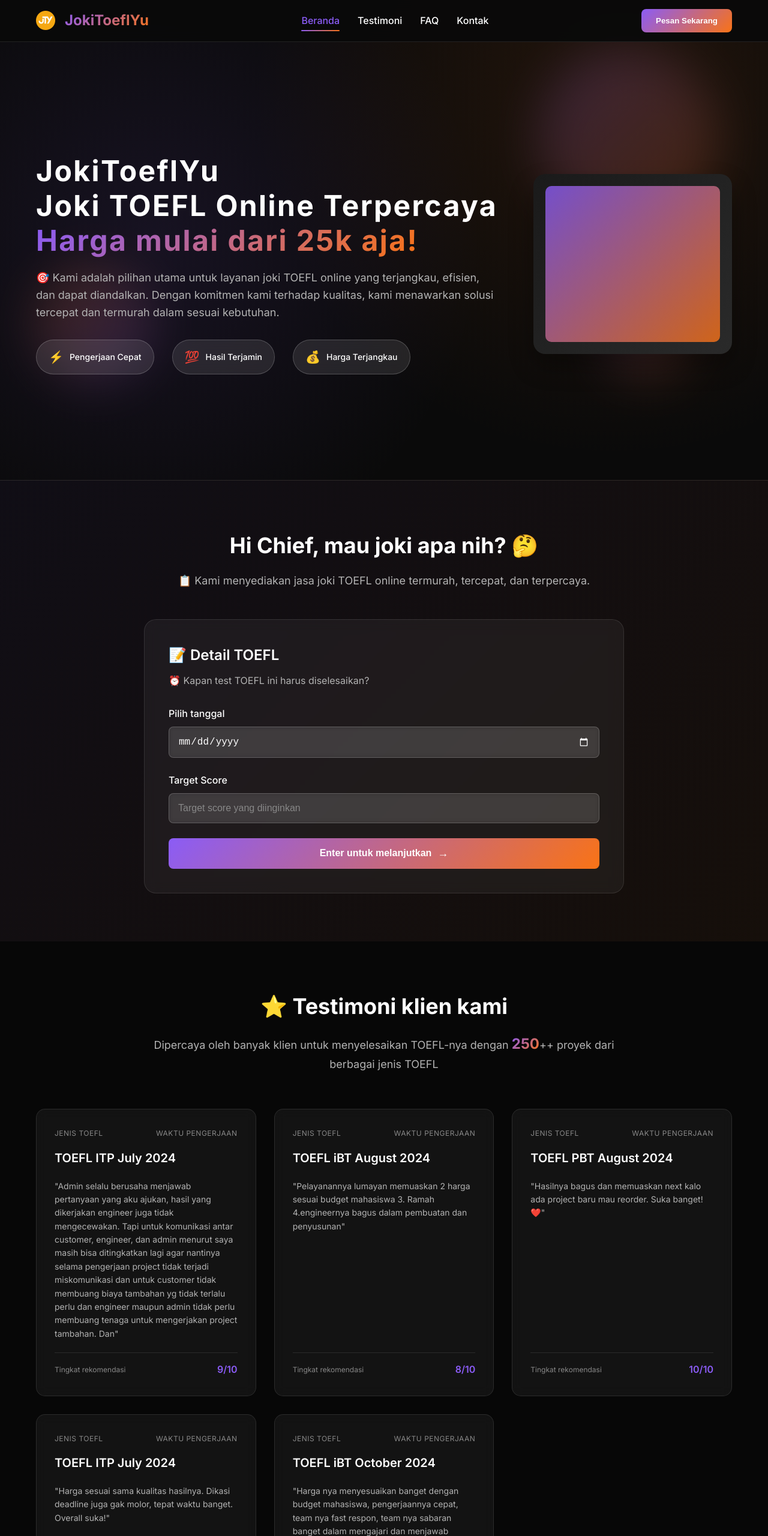
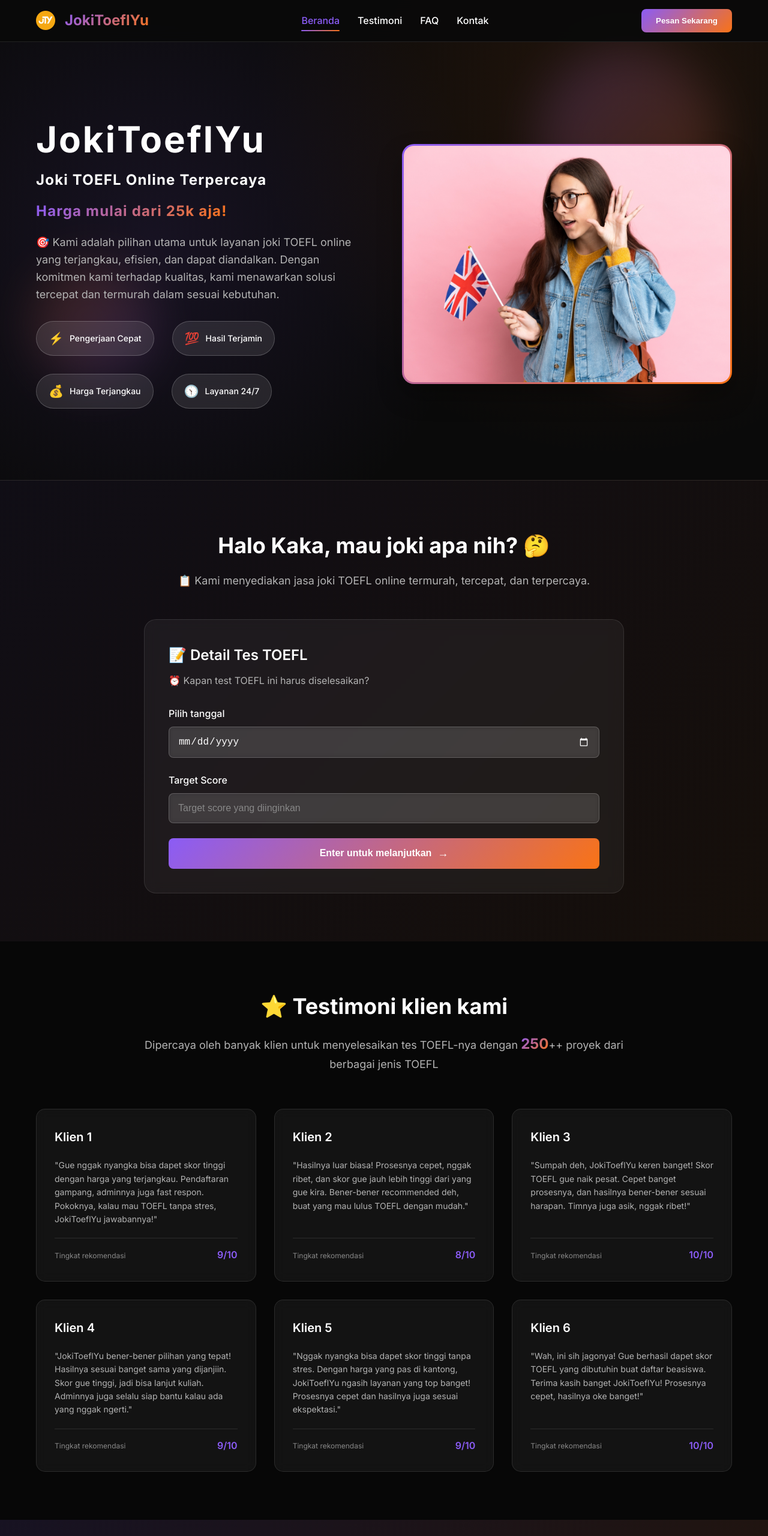
Before and after one commit to zaadunnzx/web-toeflyu, a plain HTML site: page index.html in a window 1280 px wide. Shown: the top 2560 px of the page at 60% size. Drawn offline with Linux system fonts and the light colour scheme.

Commit message:
fix lagi

```diff
--- a/index.html
+++ b/index.html
@@ -62,11 +62,15 @@
                             <span class="feature-icon">💰</span>
                             <span class="feature-text">Harga Terjangkau</span>
                         </div>
+                        <div class="feature-item">
+                            <span class="feature-icon">🕥</span>
+                            <span class="feature-text">Layanan 24/7</span>
+                        </div>
                     </div>
                 </div>
                 <div class="hero-image">
-                    <div class="laptop-mockup">
-                        <div class="laptop-screen"></div>
+                    <div class="hero-photo">
+                        <img src="orang.jpg" alt="TOEFL Expert" class="hero-person-img">
                     </div>
                 </div>
             </div>
@@ -77,12 +81,12 @@
     <section class="project-form">
         <div class="container">
             <div class="form-content">
-                <h2 class="form-title">Hi Chief, mau joki apa nih? 🤔</h2>
+                <h2 class="form-title">Halo Kaka, mau joki apa nih? 🤔</h2>
                 <p class="form-subtitle">📋 Kami menyediakan jasa joki TOEFL online termurah, tercepat, dan terpercaya.</p>
 
                 <div class="form-container">
                     <div class="form-section">
-                        <h3 class="section-title">📝 Detail TOEFL</h3>
+                        <h3 class="section-title">📝 Detail Tes TOEFL</h3>
                         <p class="section-subtitle">⏰ Kapan test TOEFL ini harus diselesaikan?</p>
 
                         <div class="form-group">
@@ -109,17 +113,14 @@
     <section class="testimonials" id="testimoni">
         <div class="container">
             <h2 class="section-title">⭐ Testimoni klien kami</h2>
-            <p class="section-subtitle">Dipercaya oleh banyak klien untuk menyelesaikan TOEFL-nya dengan <span class="counter" data-target="250">0</span>++ proyek dari berbagai jenis TOEFL</p>
+            <p class="section-subtitle">Dipercaya oleh banyak klien untuk menyelesaikan tes TOEFL-nya dengan <span class="counter" data-target="250">0</span>++ proyek dari berbagai jenis TOEFL</p>
 
             <div class="testimonial-grid">
                 <div class="testimonial-card">
-                    <div class="testimonial-header">
-                        <span class="testimonial-type">Jenis TOEFL</span>
-                        <span class="testimonial-date">Waktu Pengerjaan</span>
-                    </div>
-                    <h3 class="testimonial-title">TOEFL ITP July 2024</h3>
+
+                    <h3 class="testimonial-title">Klien 1</h3>
                     <p class="testimonial-content">
-                        "Admin selalu berusaha menjawab pertanyaan yang aku ajukan, hasil yang dikerjakan engineer juga tidak mengecewakan. Tapi untuk komunikasi antar customer, engineer, dan admin menurut saya masih bisa ditingkatkan lagi agar nantinya selama pengerjaan project tidak terjadi miskomunikasi dan untuk customer tidak membuang biaya tambahan yg tidak terlalu perlu dan engineer maupun admin tidak perlu membuang tenaga untuk mengerjakan project tambahan. Dan"
+                    "Gue nggak nyangka bisa dapet skor tinggi dengan harga yang terjangkau. Pendaftaran gampang, adminnya juga fast respon. Pokoknya, kalau mau TOEFL tanpa stres, JokiToeflYu jawabannya!"
                     </p>
                     <div class="testimonial-rating">
                         <span class="rating-label">Tingkat rekomendasi</span>
@@ -128,13 +129,10 @@
                 </div>
 
                 <div class="testimonial-card">
-                    <div class="testimonial-header">
-                        <span class="testimonial-type">Jenis TOEFL</span>
-                        <span class="testimonial-date">Waktu Pengerjaan</span>
-                    </div>
-                    <h3 class="testimonial-title">TOEFL iBT August 2024</h3>
+
+                    <h3 class="testimonial-title">Klien 2</h3>
                     <p class="testimonial-content">
-                        "Pelayanannya lumayan memuaskan 2 harga sesuai budget mahasiswa 3. Ramah 4.engineernya bagus dalam pembuatan dan penyusunan"
+                       "Hasilnya luar biasa! Prosesnya cepet, nggak ribet, dan skor gue jauh lebih tinggi dari yang gue kira. Bener-bener recommended deh, buat yang mau lulus TOEFL dengan mudah."
                     </p>
                     <div class="testimonial-rating">
                         <span class="rating-label">Tingkat rekomendasi</span>
@@ -143,13 +141,10 @@
                 </div>
 
                 <div class="testimonial-card">
-                    <div class="testimonial-header">
-                        <span class="testimonial-type">Jenis TOEFL</span>
-                        <span class="testimonial-date">Waktu Pengerjaan</span>
-                    </div>
-                    <h3 class="testimonial-title">TOEFL PBT August 2024</h3>
+
+                    <h3 class="testimonial-title">Klien 3</h3>
                     <p class="testimonial-content">
-                        "Hasilnya bagus dan memuaskan next kalo ada project baru mau reorder. Suka banget! ❤️"
+                    "Sumpah deh, JokiToeflYu keren banget! Skor TOEFL gue naik pesat. Cepet banget prosesnya, dan hasilnya bener-bener sesuai harapan. Timnya juga asik, nggak ribet!"
                     </p>
                     <div class="testimonial-rating">
                         <span class="rating-label">Tingkat rekomendasi</span>
@@ -158,13 +153,10 @@
                 </div>
 
                 <div class="testimonial-card">
-                    <div class="testimonial-header">
-                        <span class="testimonial-type">Jenis TOEFL</span>
-                        <span class="testimonial-date">Waktu Pengerjaan</span>
-                    </div>
-                    <h3 class="testimonial-title">TOEFL ITP July 2024</h3>
+
+                    <h3 class="testimonial-title">Klien 4</h3>
                     <p class="testimonial-content">
-                        "Harga sesuai sama kualitas hasilnya. Dikasi deadline juga gak molor, tepat waktu banget. Overall suka!"
+                    "JokiToeflYu bener-bener pilihan yang tepat! Hasilnya sesuai banget sama yang dijanjiin. Skor gue tinggi, jadi bisa lanjut kuliah. Adminnya juga selalu siap bantu kalau ada yang nggak ngerti."
                     </p>
                     <div class="testimonial-rating">
                         <span class="rating-label">Tingkat rekomendasi</span>
@@ -173,13 +165,22 @@
                 </div>
 
                 <div class="testimonial-card">
-                    <div class="testimonial-header">
-                        <span class="testimonial-type">Jenis TOEFL</span>
-                        <span class="testimonial-date">Waktu Pengerjaan</span>
+
+                    <h3 class="testimonial-title">Klien 5</h3>
+                    <p class="testimonial-content">
+                    "Nggak nyangka bisa dapet skor tinggi tanpa stres. Dengan harga yang pas di kantong, JokiToeflYu ngasih layanan yang top banget! Prosesnya cepet dan hasilnya juga sesuai ekspektasi."
+                    </p>
+                    <div class="testimonial-rating">
+                        <span class="rating-label">Tingkat rekomendasi</span>
+                        <span class="rating-score">9/10</span>
                     </div>
-                    <h3 class="testimonial-title">TOEFL iBT October 2024</h3>
+                </div>
+
+                <div class="testimonial-card">
+
+                    <h3 class="testimonial-title">Klien 6</h3>
                     <p class="testimonial-content">
-                        "Harga nya menyesuaikan banget dengan budget mahasiswa, pengerjaannya cepat, team nya fast respon, team nya sabaran banget dalam mengajari dan menjawab semua pertanyaan, intinya keren dah. continued success for team JokiToeflYu."
+                    "Wah, ini sih jagonya! Gue berhasil dapet skor TOEFL yang dibutuhin buat daftar beasiswa. Terima kasih banget JokiToeflYu! Prosesnya cepet, hasilnya oke banget!"
                     </p>
                     <div class="testimonial-rating">
                         <span class="rating-label">Tingkat rekomendasi</span>
@@ -207,7 +208,7 @@
             <div class="faq-content">
                 <div class="faq-left">
                     <h2 class="faq-title">Masih bingung? Tenang, kami siap membantumu 🤝</h2>
-                    <p class="faq-description">❓ Jika ada pertanyaan lain yang belum ada di sini boleh tanyakan dan konsultasikan langsung di sini</p>
+                    <p class="faq-description">❓ Jika ada pertanyaan lain yang belum ada di sini boleh tanyakan dan konsultasikan langsung melalui WA Admin</p>
                 </div>
                 <div class="faq-right">
                     <div class="faq-item">
@@ -216,29 +217,21 @@
                             <span class="faq-toggle">+</span>
                         </div>
                         <div class="faq-answer">
-                            <p>Waktu pengerjaan TOEFL biasanya 1-3 hari tergantung tingkat kesulitan dan target score yang diinginkan.</p>
+                            <p>Waktu pengerjaan TOEFL biasanya beberapa jam sampai 2 hari tergantung tingkat kesulitan dan target score yang diinginkan.</p>
                         </div>
                     </div>
 
                     <div class="faq-item">
                         <div class="faq-question">
-                            <span>Apakah bisa di-refund?</span>
+                            <span>Bagaimana teknis joki toefl disini ?</span>
                             <span class="faq-toggle">+</span>
                         </div>
                         <div class="faq-answer">
-                            <p>Ya, kami menyediakan jaminan refund 100% jika hasil tidak sesuai dengan kesepakatan awal.</p>
+                            <p>Untuk teknisnya Kaka cukup share akun toeflnya aja ya, atau bisa kami bantu buatkan akunnya.</p>
                         </div>
                     </div>
 
-                    <div class="faq-item active">
-                        <div class="faq-question">
-                            <span>Apakah ada jatah revisi?</span>
-                            <span class="faq-toggle">-</span>
-                        </div>
-                        <div class="faq-answer">
-                            <p>Ada. Maksimal 3x revisi minor (contoh: mengubah jawaban, tambahan fungsionalitas sederhana, dll.)</p>
-                        </div>
-                    </div>
+
                 </div>
             </div>
         </div>
@@ -269,11 +262,7 @@
         </div>
     </footer>
 
-    <!-- Floating WhatsApp Button -->
-    <a href="#" class="floating-whatsapp tooltip" id="floating-wa">
-        <span class="tooltiptext">Chat WhatsApp</span>
-        💬
-    </a>
+
 
     <!-- Scroll to Top Button -->
     <button class="scroll-top" id="scroll-top">
--- a/style.css
+++ b/style.css
@@ -184,8 +184,23 @@
 .hero-title {
     font-size: 48px;
     font-weight: 700;
-    line-height: 1.2;
+    line-height: 1.1;
     margin-bottom: 20px;
+}
+
+.typewriter {
+    font-size: 60px;
+    line-height: 1.1;
+}
+
+.typewriter-delay {
+    font-size: 24px;
+    line-height: 1.1;
+}
+
+.typewriter-delay-2 {
+    font-size: 24px;
+    line-height: 1.1;
 }
 
 .highlight {
@@ -202,22 +217,23 @@
     margin-bottom: 30px;
 }
 
-.laptop-mockup {
+.hero-photo {
     position: relative;
     width: 100%;
-    height: 300px;
-    background: linear-gradient(135deg, #1a1a1a, #2a2a2a);
+    height: 400px;
     border-radius: 20px;
-    padding: 20px;
+    overflow: hidden;
     box-shadow: 0 20px 40px rgba(0, 0, 0, 0.3);
+    background: linear-gradient(135deg, #8B5CF6, #F97316);
+    padding: 3px;
 }
 
-.laptop-screen {
+.hero-person-img {
     width: 100%;
     height: 100%;
-    background: linear-gradient(135deg, #8B5CF6, #F97316);
-    border-radius: 10px;
-    opacity: 0.8;
+    object-fit: cover;
+    border-radius: 17px;
+    display: block;
 }
 
 /* Hero Features */
@@ -921,12 +937,15 @@
     .hero-features {
         justify-content: center;
         gap: 15px;
+        flex-direction: column;
+        align-items: center;
     }
 
     .feature-item {
-        flex: 1;
-        min-width: 140px;
-        padding: 10px 15px;
+        flex: none;
+        min-width: 200px;
+        padding: 12px 20px;
+        justify-content: center;
     }
 
     .feature-text {
@@ -1198,8 +1217,8 @@
         text-align: center;
     }
 
-    .laptop-mockup {
-        height: 200px;
+    .hero-photo {
+        height: 250px;
     }
 
     .form-steps {
```
Also changed, not shown: orang.jpg (added).
